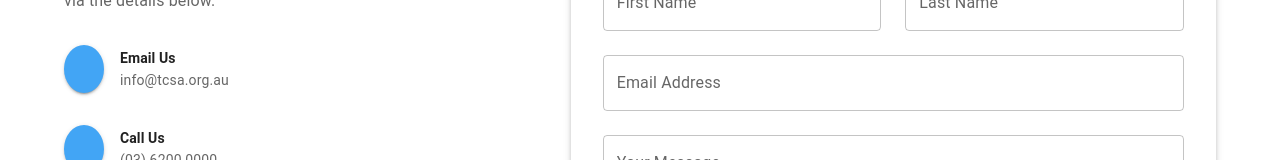
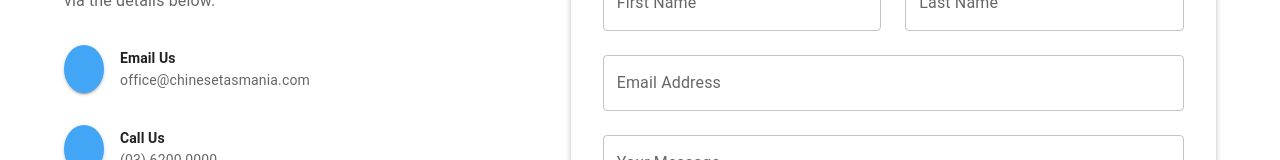
Before and after one commit to tasmaniachinese/tasmaniachinese.github.io, a React app: page /contact in a window 1280 px wide. Shown: the part 789-949 px from the top of the page. Built offline with nearby package versions, Linux system fonts and the light colour scheme; some icons are missing; the HTML template or start-up script is replaced by a standard one.

Commit message:
chore: update email address

```diff
--- a/src/components/Contact.tsx
+++ b/src/components/Contact.tsx
@@ -15,7 +15,7 @@ const Contact = () => {
                     <Typography variant="h4" fontWeight="bold" gutterBottom>
                         Get in Touch
                     </Typography>
-                    <Typography variant="body1" color="text.secondary" paragraph sx={{ mb: 4 }}>
+                    <Typography variant="body1" color="text.secondary" component={"p"} sx={{ mb: 4 }}>
                         Have a question about our programs or want to get involved?
                         We would love to hear from you. Fill out the form or reach us via the details below.
                     </Typography>
@@ -28,7 +28,7 @@ const Contact = () => {
                             </Paper>
                             <Box>
                                 <Typography variant="subtitle2" fontWeight="bold">Email Us</Typography>
-                                <Typography variant="body2" color="text.secondary">info@tcsa.org.au</Typography>
+                                <Typography variant="body2" color="text.secondary">office@chinesetasmania.com</Typography>
                             </Box>
                         </Box>
 
```
